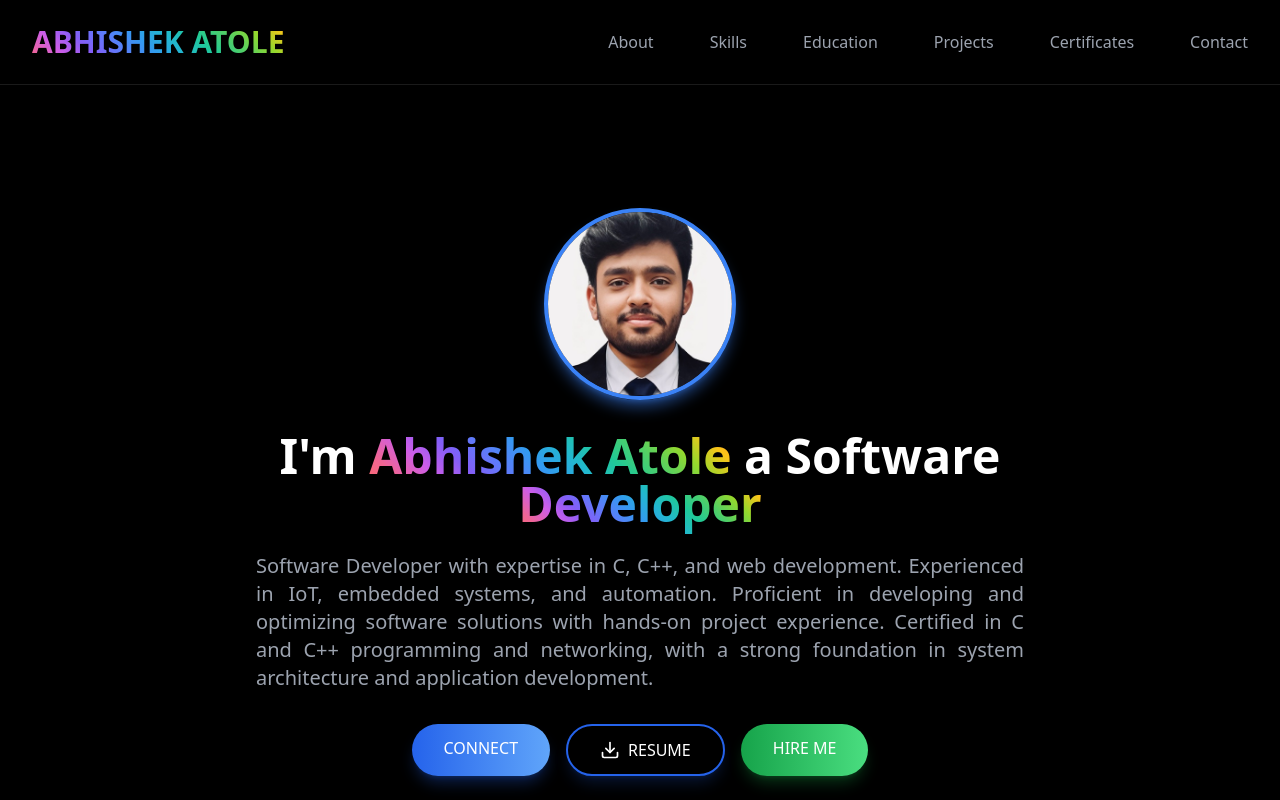
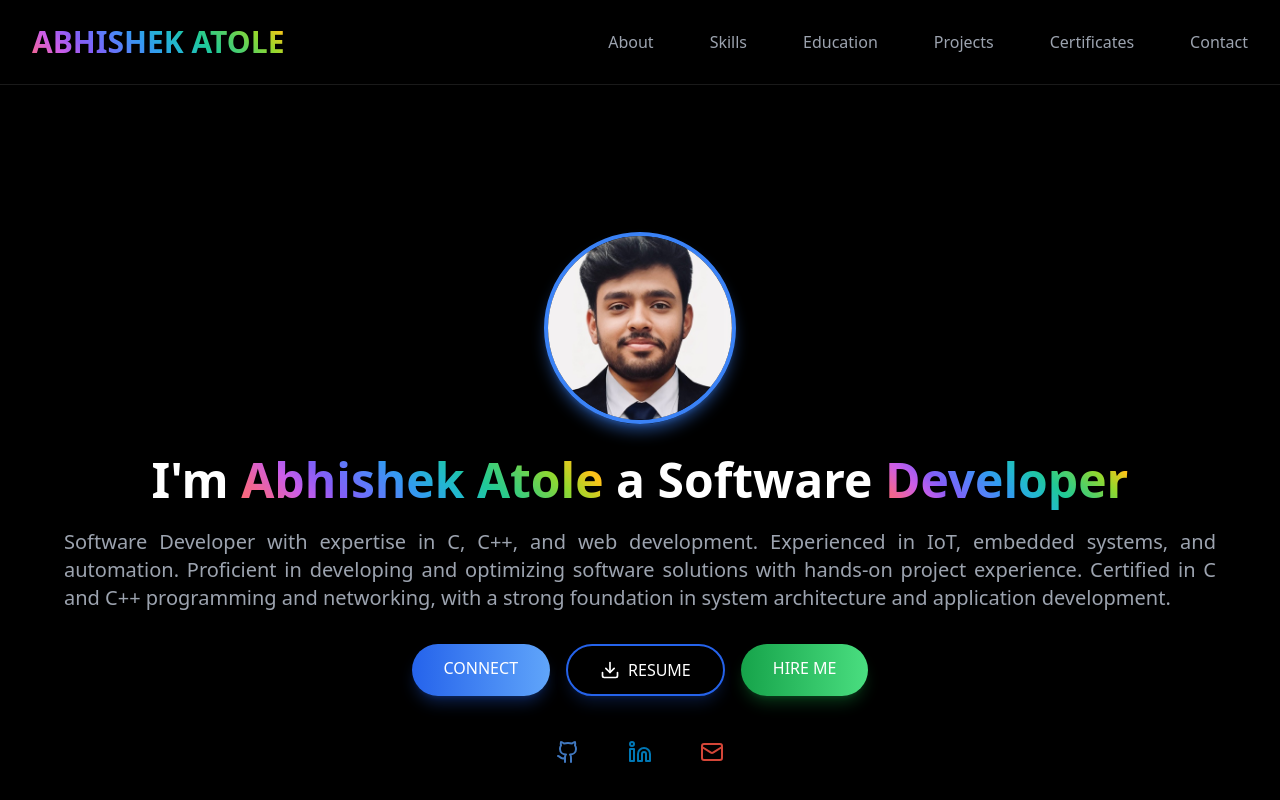
Before and after one commit to Abhishek-Atole/Portfolio, a React (Vite) app: page / in a window 1280 px wide. Shown: the top 800 px of the page. Built offline with nearby package versions, Linux system fonts and the light colour scheme.

Commit message:
Move images to public directory and update paths

```diff
--- a/src/components/Hero.tsx
+++ b/src/components/Hero.tsx
@@ -15,12 +15,12 @@ export default function Hero() {
             />
             <div className="absolute inset-0 rounded-full border-4 border-blue-500/30 animate-pulse"></div>
           </div>
-          <div className="max-w-3xl">
-            <h1 className="text-5xl font-bold mb-6">
+          <div className="max-w-3x3">
+            <h1 className="max-w-3x1 text-5xl font-bold mb-6">
               I'm <span className="text-gradient">Abhishek Atole</span> a Software{' '}
               <span className="text-gradient">Developer</span>
             </h1>
-            <p className="text-xl text-gray-400 mb-8 text-justify">
+            <p className="text-xl max-w-3x3 text-gray-400 mb-8 text-justify">
               Software Developer with expertise in C, C++, and web development. Experienced in IoT, embedded systems, and automation.
               Proficient in developing and optimizing software solutions with hands-on project experience. Certified in C and C++ programming
               and networking, with a strong foundation in system architecture and application development.
```
